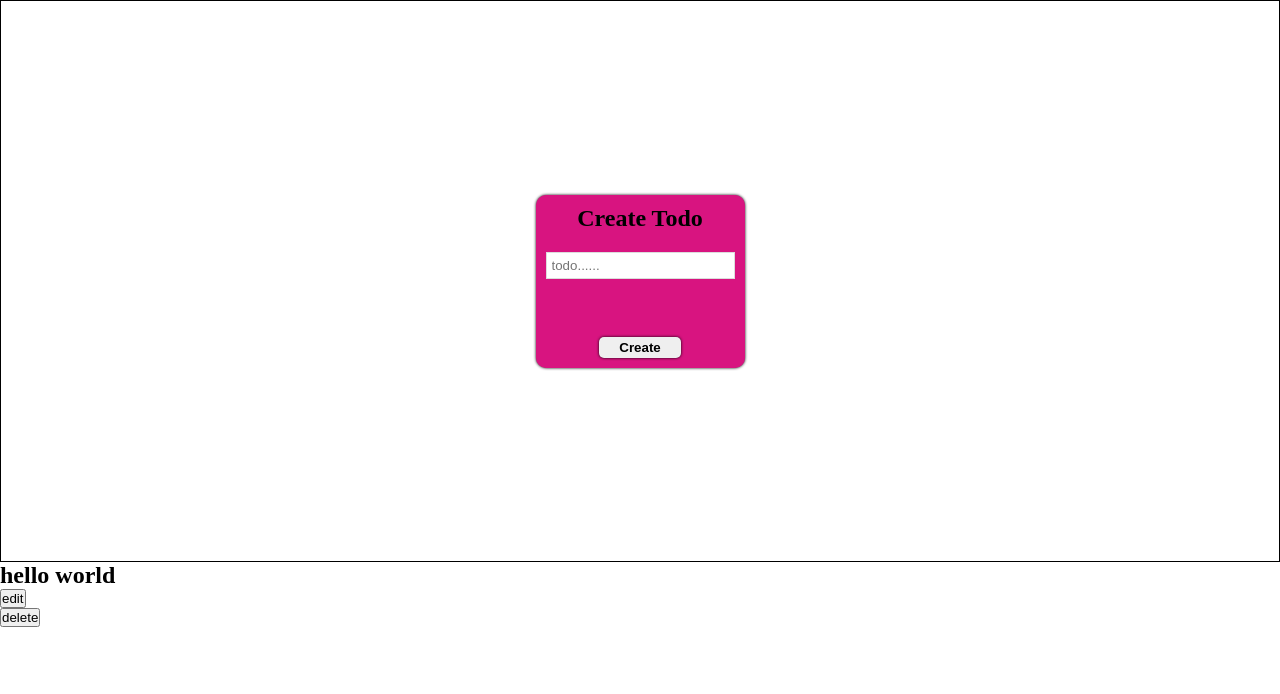
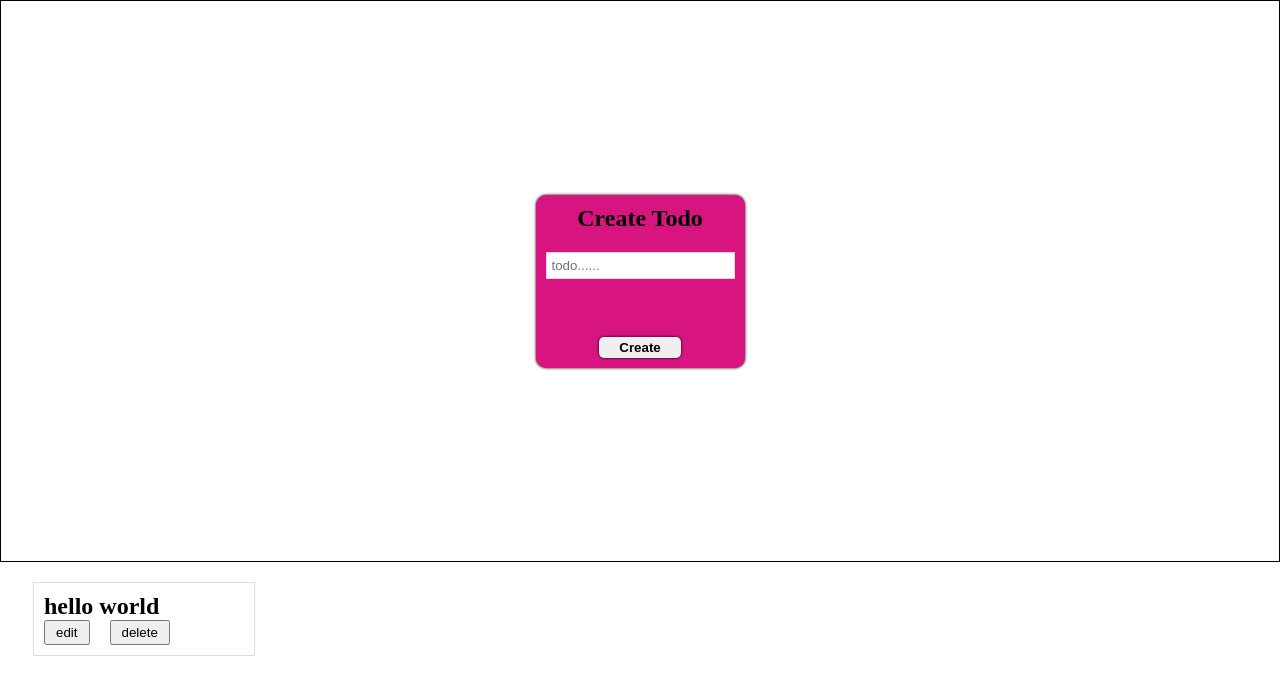
Before and after one commit to Ashu1007/React-myapp, a React (Create React App) app: page / in a window 1280 px wide. Shown: the top 694 px of the page. Built offline with nearby package versions, Linux system fonts and the light colour scheme.

Commit message:
edit and delete

```diff
--- a/src/todoApp/AllTodo.jsx
+++ b/src/todoApp/AllTodo.jsx
@@ -1,20 +1,19 @@
 import React from 'react';
-import "./alltodos.module.css";
-
+import Style from "./alltodos.module.css";
 const AllTodo = (prop) => {
   console.log(prop); //{allTodos:[{},{},{}]
-  let{ allTodos} = prop;
+  let{ AllTodos , deleteTodo, editTodo} = prop;
 
   return (
-    <div>
-      {allTodos.map((ele) => {
+    <div id={Style.todosWrapper}>
+      {AllTodos.map((ele) => {
         console.log(ele);
         let { text, id } =ele;
         return(
           <section key ={id}>
             <h1>{text}</h1>
-            <button>edit</button><br></br>
-            <button>delete</button>
+            <button onClick={()=>editTodo(id)}>edit</button>
+            <button onClick={()=>deleteTodo(id)}>delete</button>
           </section>
 
         )
--- a/src/todoApp/CreateTodo.jsx
+++ b/src/todoApp/CreateTodo.jsx
@@ -1,6 +1,5 @@
 import React from 'react'
 import style from "./createTodo.module.css";
-//import style from "./alltodos.module.css";
 
 const CreateTodo = (prop) => {
 
--- a/src/todoApp/TodoWrapper.jsx
+++ b/src/todoApp/TodoWrapper.jsx
@@ -28,10 +28,34 @@ const TodoWrapper = () => {
 
          console.log(allTodos);
 
+         let deleteTodo = (id) => {
+          console.log("delete",id);
+          let filteredTodo =allTodos.filter((ele) => {
+            return ele.id !== id;
+          });
+          setAllTodos(filteredTodo);
+         };
+
+         let editTodo = (id) => {
+          console.log("edit",id);
+          let editTodo = allTodos.find((ele) => {
+            return ele.id === id;
+          });
+          console.log(editTodo);
+
+          let filteredTodo =allTodos.filter((ele) => {
+            return ele.id !== id;
+          });
+          setAllTodos(filteredTodo);
+
+          setTodo(editTodo.text);
+         };
+
+
   return (
     <div>
         <CreateTodo todo={todo} handleTodo={handleTodo} createTodo={createTodo}/>
-        <AllTodo allTodos={allTodos}/>
+        <AllTodo AllTodos={allTodos} deleteTodo={deleteTodo} editTodo={editTodo}/>
     </div>
   );
 };
--- a/src/todoApp/alltodos.module.css
+++ b/src/todoApp/alltodos.module.css
@@ -1,5 +1,5 @@
 #todosWrapper{
-    background-color: aqua;
+    background-color: white;
     padding: 20px;
     display: grid;
     grid-template-columns: repeat(5,1fr);
```
